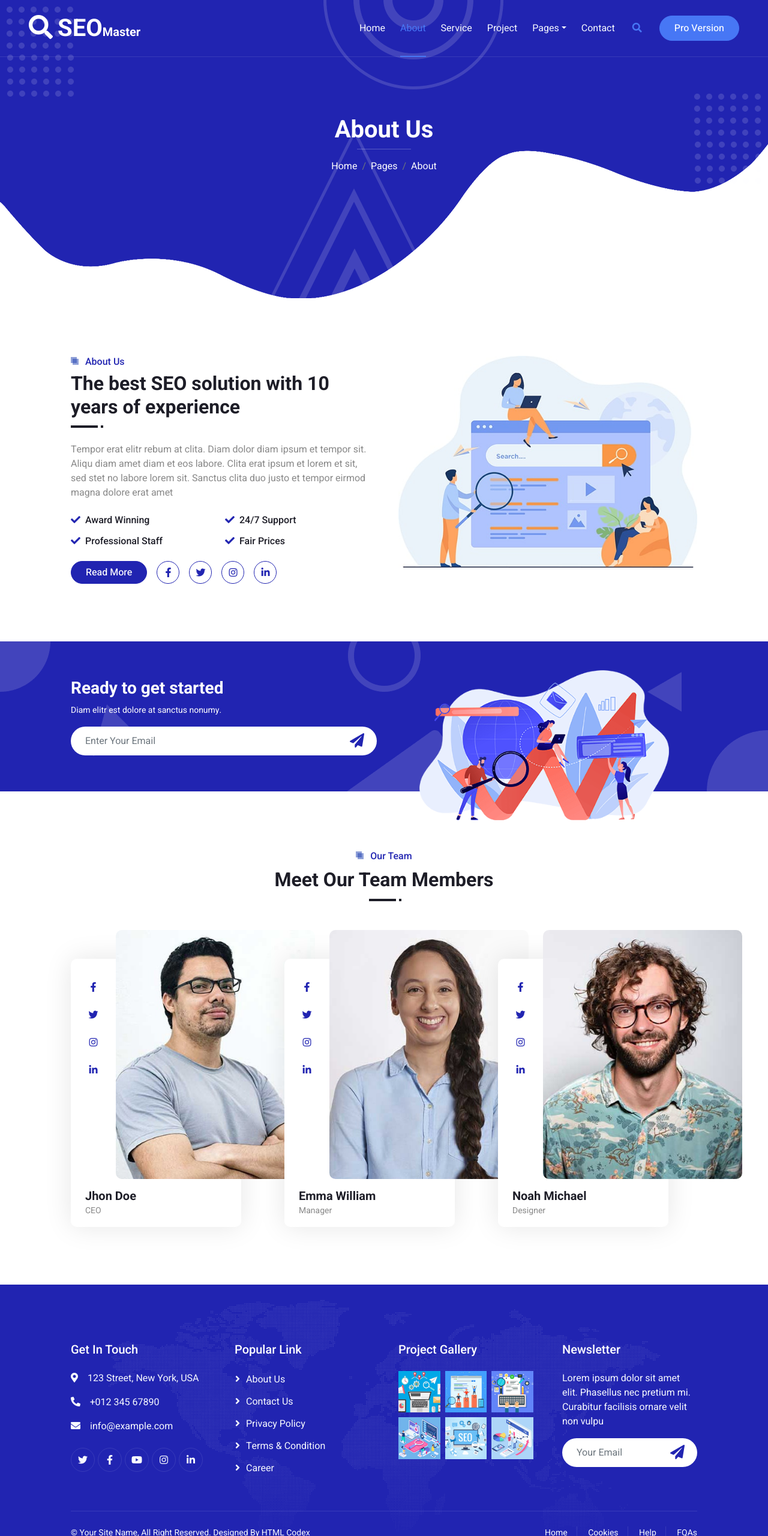
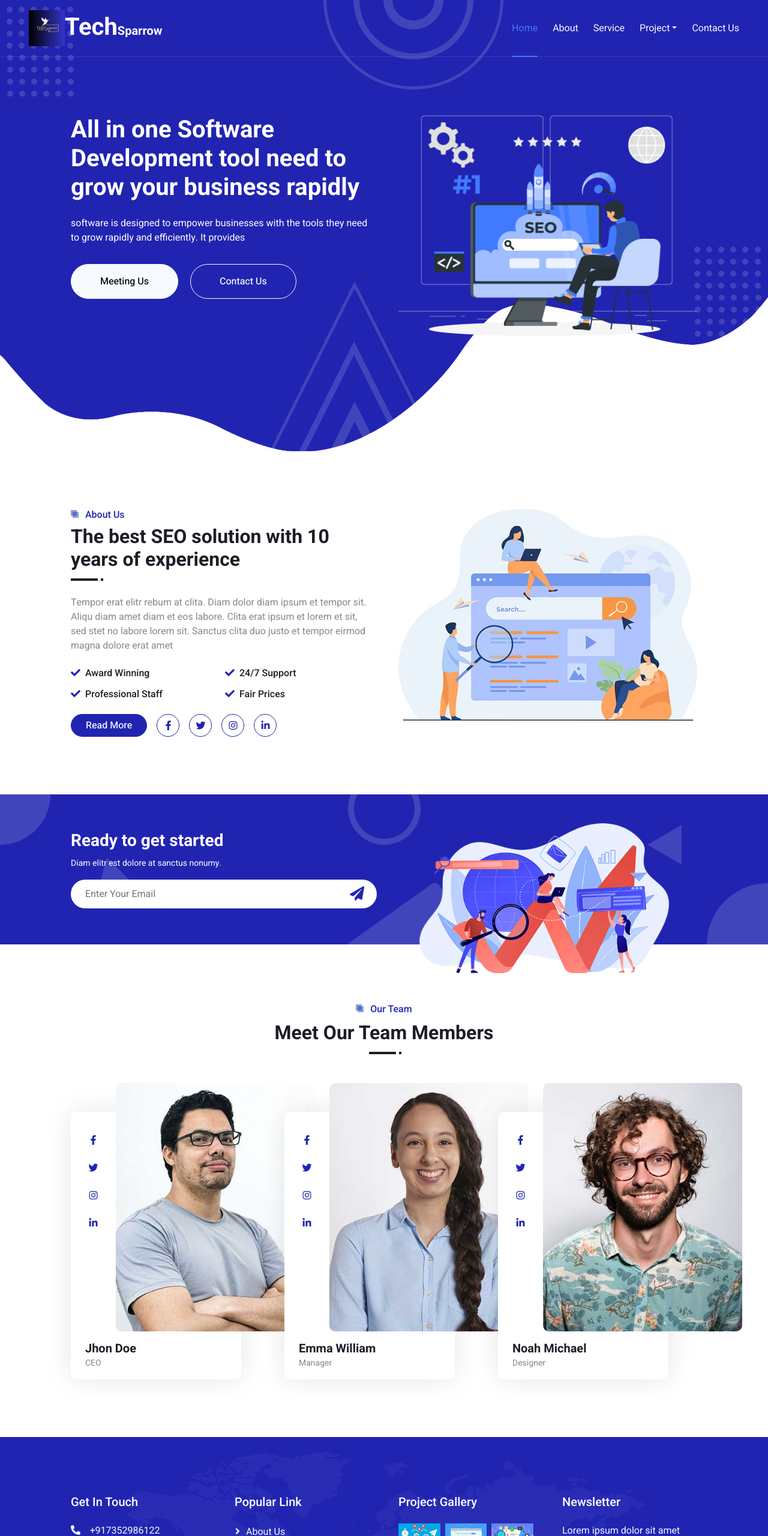
Before and after one commit to hupu496/techsparrow, a plain HTML site: page about.html in a window 1280 px wide. Shown: the top 2560 px of the page at 60% size. Drawn offline with nearby package versions, Linux system fonts and the light colour scheme.

Commit message:
update website

```diff
--- a/about.html
+++ b/about.html
@@ -3,13 +3,13 @@
 
 <head>
     <meta charset="utf-8">
-    <title>SEO Master - SEO Agency Website Template</title>
+    <title>Tech Sparrow Software Services</title>
     <meta content="width=device-width, initial-scale=1.0" name="viewport">
     <meta content="" name="keywords">
     <meta content="" name="description">
 
     <!-- Favicon -->
-    <link href="img/favicon.ico" rel="icon">
+    <link href="img/logo.jpg" rel="icon">
 
     <!-- Google Web Fonts -->
     <link rel="preconnect" href="https://fonts.googleapis.com">
@@ -47,7 +47,7 @@
         <div class="container-xxl position-relative p-0">
             <nav class="navbar navbar-expand-lg navbar-light px-4 px-lg-5 py-3 py-lg-0">
                 <a href="" class="navbar-brand p-0">
-                    <h1 class="m-0"><i class="fa fa-search me-2"></i>SEO<span class="fs-5">Master</span></h1>
+                    <h1 class="m-0"><img src="img/logo.jpg">Tech<span class="fs-5">Sparrow</span></h1>
                     <!-- <img src="img/logo.png" alt="Logo"> -->
                 </a>
                 <button class="navbar-toggler" type="button" data-bs-toggle="collapse" data-bs-target="#navbarCollapse">
@@ -55,44 +55,41 @@
                 </button>
                 <div class="collapse navbar-collapse" id="navbarCollapse">
                     <div class="navbar-nav ms-auto py-0">
-                        <a href="index.html" class="nav-item nav-link">Home</a>
-                        <a href="about.html" class="nav-item nav-link active">About</a>
+                        <a href="index.html" class="nav-item nav-link active">Home</a>
+                        <a href="about.html" class="nav-item nav-link">About</a>
                         <a href="service.html" class="nav-item nav-link">Service</a>
-                        <a href="project.html" class="nav-item nav-link">Project</a>
+
                         <div class="nav-item dropdown">
-                            <a href="#" class="nav-link dropdown-toggle" data-bs-toggle="dropdown">Pages</a>
+                            <a href="#" class="nav-link dropdown-toggle" data-bs-toggle="dropdown">Project</a>
                             <div class="dropdown-menu m-0">
-                                <a href="team.html" class="dropdown-item">Our Team</a>
-                                <a href="testimonial.html" class="dropdown-item">Testimonial</a>
-                                <a href="404.html" class="dropdown-item">404 Page</a>
+                                <a href="design.html" class="dropdown-item">Web Design</a>
+                                <a href="development.html" class="dropdown-item">Web Application</a>
+                                <a href="poster.html" class="dropdown-item">Poster & Banner Design</a>
                             </div>
                         </div>
-                        <a href="contact.html" class="nav-item nav-link">Contact</a>
+                          <a href="contact.html" class="nav-item nav-link">Contact Us</a>
+
                     </div>
-                    <butaton type="button" class="btn text-secondary ms-3" data-bs-toggle="modal" data-bs-target="#searchModal"><i class="fa fa-search"></i></butaton>
-                    <a href="https://htmlcodex.com/startup-company-website-template" class="btn btn-secondary text-light rounded-pill py-2 px-4 ms-3">Pro Version</a>
+
                 </div>
             </nav>
 
             <div class="container-xxl py-5 bg-primary hero-header mb-5">
                 <div class="container my-5 py-5 px-lg-5">
                     <div class="row g-5 py-5">
-                        <div class="col-12 text-center">
-                            <h1 class="text-white animated zoomIn">About Us</h1>
-                            <hr class="bg-white mx-auto mt-0" style="width: 90px;">
-                            <nav aria-label="breadcrumb">
-                                <ol class="breadcrumb justify-content-center">
-                                    <li class="breadcrumb-item"><a class="text-white" href="#">Home</a></li>
-                                    <li class="breadcrumb-item"><a class="text-white" href="#">Pages</a></li>
-                                    <li class="breadcrumb-item text-white active" aria-current="page">About</li>
-                                </ol>
-                            </nav>
+                        <div class="col-lg-6 text-center text-lg-start">
+                            <h1 class="text-white mb-4 animated zoomIn">All in one Software Development tool need to grow your business rapidly</h1>
+                            <p class="text-white pb-3 animated zoomIn">software is designed to empower businesses with the tools they need to grow rapidly and efficiently. It provides</p>
+                            <a type="button" class="btn btn-light py-sm-3 px-sm-5 rounded-pill me-3 animated slideInLeft" data-bs-toggle="modal" data-bs-target="#exampleModal">Meeting Us</a>
+                            <a href="" class="btn btn-outline-light py-sm-3 px-sm-5 rounded-pill animated slideInRight">Contact Us</a>
+                        </div>
+                        <div class="col-lg-6 text-center text-lg-start">
+                            <img class="img-fluid" src="img/hero.png" alt="">
                         </div>
                     </div>
                 </div>
             </div>
-        </div>
-        <!-- Navbar & Hero End -->
+        </div>        <!-- Navbar & Hero End -->
 
 
         <!-- Full Screen Search Start -->
@@ -243,9 +240,8 @@
                 <div class="row g-5">
                     <div class="col-md-6 col-lg-3">
                         <h5 class="text-white mb-4">Get In Touch</h5>
-                        <p><i class="fa fa-map-marker-alt me-3"></i>123 Street, New York, USA</p>
-                        <p><i class="fa fa-phone-alt me-3"></i>+012 345 67890</p>
-                        <p><i class="fa fa-envelope me-3"></i>info@example.com</p>
+                        <p><i class="fa fa-phone-alt me-3"></i>+917352986122</p>
+                        <p><i class="fa fa-envelope me-3"></i>techsparrow09@gmail.com</p>
                         <div class="d-flex pt-2">
                             <a class="btn btn-outline-light btn-social" href=""><i class="fab fa-twitter"></i></a>
                             <a class="btn btn-outline-light btn-social" href=""><i class="fab fa-facebook-f"></i></a>
@@ -256,11 +252,11 @@
                     </div>
                     <div class="col-md-6 col-lg-3">
                         <h5 class="text-white mb-4">Popular Link</h5>
-                        <a class="btn btn-link" href="">About Us</a>
-                        <a class="btn btn-link" href="">Contact Us</a>
-                        <a class="btn btn-link" href="">Privacy Policy</a>
-                        <a class="btn btn-link" href="">Terms & Condition</a>
-                        <a class="btn btn-link" href="">Career</a>
+                        <a class="btn btn-link" href="/about.html">About Us</a>
+                        <!-- <a class="btn btn-link" href="">Contact Us</a> -->
+                        <!-- <a class="btn btn-link" href="">Privacy Policy</a> -->
+                        <a class="btn btn-link" href="/termconditon.html">Terms & Condition</a>
+                        <!-- <a class="btn btn-link" href="">Career</a> -->
                     </div>
                     <div class="col-md-6 col-lg-3">
                         <h5 class="text-white mb-4">Project Gallery</h5>
@@ -299,10 +295,10 @@
                 <div class="copyright">
                     <div class="row">
                         <div class="col-md-6 text-center text-md-start mb-3 mb-md-0">
-                            &copy; <a class="border-bottom" href="#">Your Site Name</a>, All Right Reserved.
+                            &copy; <a class="border-bottom" href="#">Tech Sparrow</a>, All Right Reserved.
 
-							<!--/*** This template is free as long as you keep the footer author’s credit link/attribution link/backlink. If you'd like to use the template without the footer author’s credit link/attribution link/backlink, you can purchase the Credit Removal License from "https://htmlcodex.com/credit-removal". Thank you for your support. ***/-->
-							Designed By <a class="border-bottom" href="https://htmlcodex.com">HTML Codex</a>
+                            <!--/*** This template is free as long as you keep the footer author’s credit link/attribution link/backlink. If you'd like to use the template without the footer author’s credit link/attribution link/backlink, you can purchase the Credit Removal License from "https://htmlcodex.com/credit-removal". Thank you for your support. ***/-->
+                            Designed By Tech Sparrow<a class="border-bottom" href="/"></a>
                         </div>
                         <div class="col-md-6 text-center text-md-end">
                             <div class="footer-menu">
--- a/css/style.css
+++ b/css/style.css
@@ -110,6 +110,9 @@ h6,
 
 .sticky-top.navbar-light .navbar-brand img {
     max-height: 45px;
+}
+#submit:hover{
+    background-color:#33333;
 }
 
 @media (max-width: 991.98px) {
```
Also changed, not shown: 404.html (+30 -33 lines), index.html (+15 -15 lines), project.html (+30 -33 lines), service.html (+31 -34 lines), team.html (+20 -22 lines), testimonial.html (+20 -22 lines).
